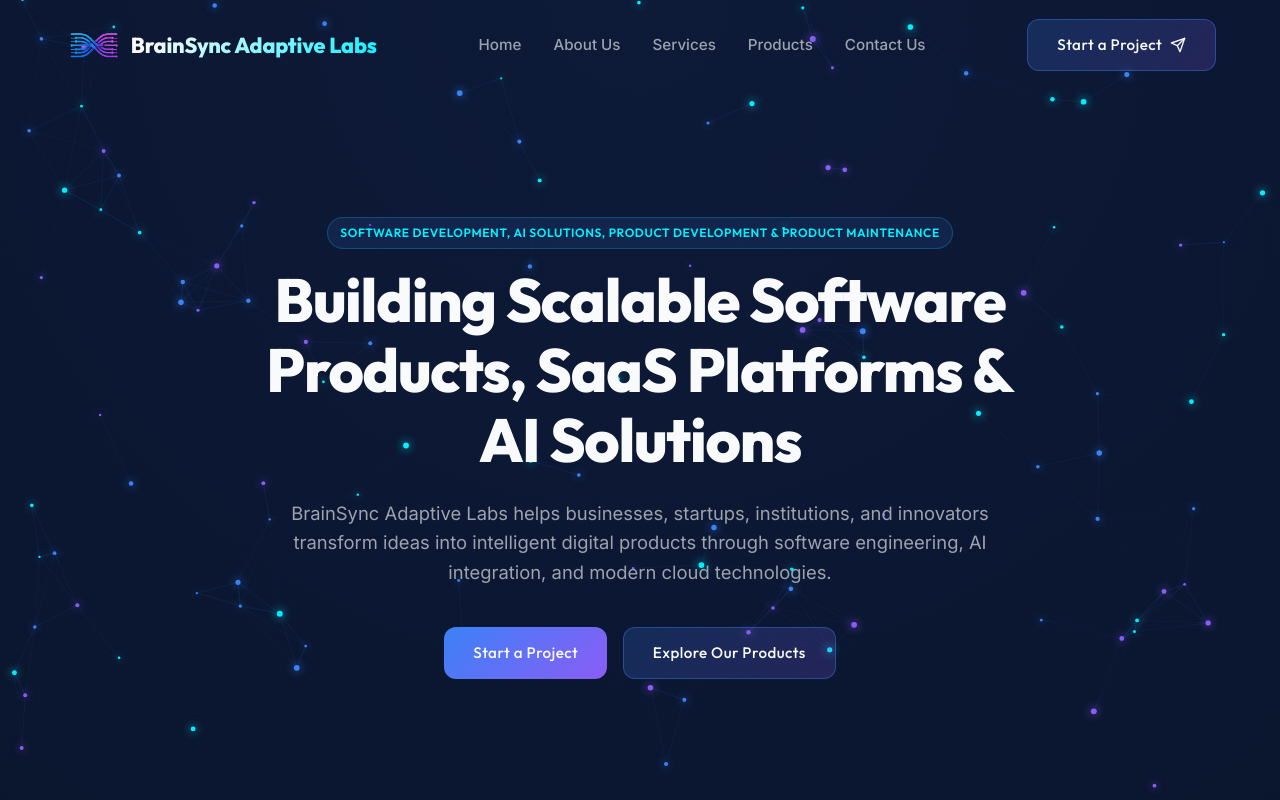
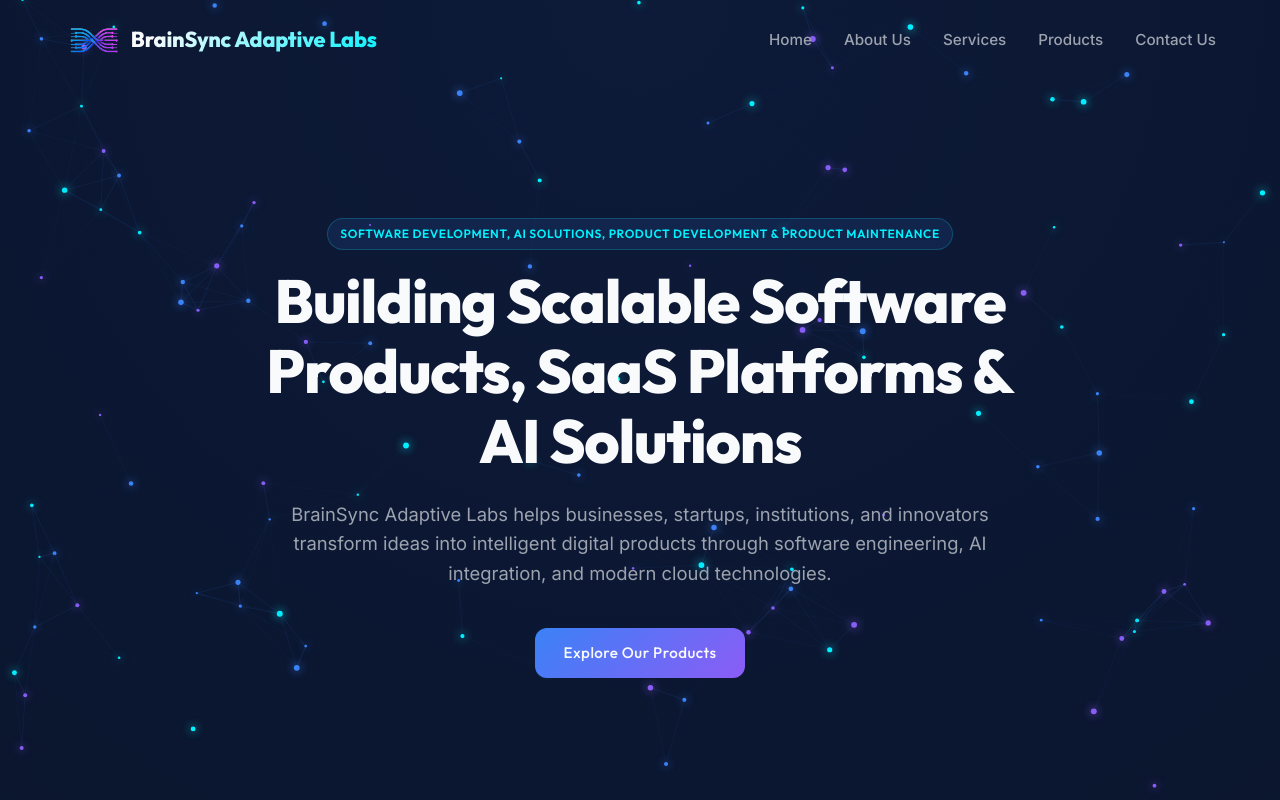
Before and after one commit to brainsyncadaptivelabs/Website, a plain HTML site: page index.html in a window 1280 px wide. Shown: the top 800 px of the page. Drawn offline with Linux system fonts and the light colour scheme.

Commit message:
Remove Start Project / License buttons from all headers and index hero

```diff
--- a/index.html
+++ b/index.html
@@ -56,14 +56,7 @@
           <li><a href="contact.html" id="nav-link-contact">Contact Us</a></li>
         </ul>
       </nav>
-      <a href="contact.html" class="glow-btn" id="nav-cta-btn">
-        Start a Project
-        <svg width="16" height="16" viewBox="0 0 24 24" fill="none" stroke="currentColor" stroke-width="2"
-          stroke-linecap="round" stroke-linejoin="round">
-          <line x1="22" y1="2" x2="11" y2="13"></line>
-          <polygon points="22 2 15 22 11 13 2 9 22 2"></polygon>
-        </svg>
-      </a>
+
     </div>
   </header>
 
@@ -84,8 +77,7 @@
             intelligent digital products through software engineering, AI integration, and modern cloud technologies.
           </p>
           <div class="hero-actions" id="hero-button-group">
-            <a href="contact.html" class="glow-btn glow-btn-primary" id="hero-primary-cta">Start a Project</a>
-            <a href="products.html" class="glow-btn" id="hero-secondary-cta">Explore Our Products</a>
+            <a href="products.html" class="glow-btn glow-btn-primary" id="hero-primary-cta">Explore Our Products</a>
           </div>
         </div>
     </section>
```
Also changed, not shown: about.html (+1 -4 lines), cookies.html (+1 -4 lines), privacy.html (+1 -4 lines), products.html (+1 -4 lines), services.html (+1 -4 lines), terms.html (+1 -4 lines).
